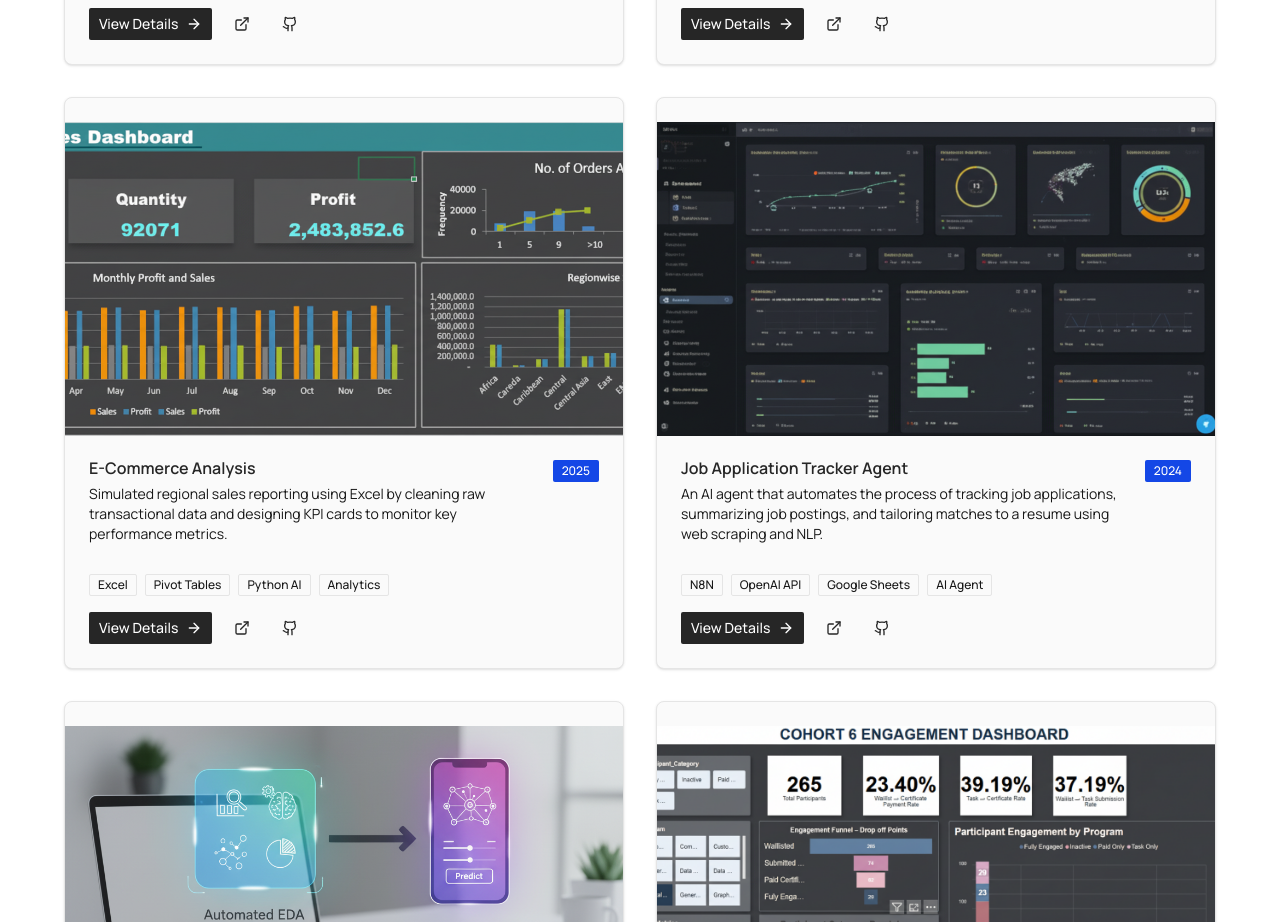
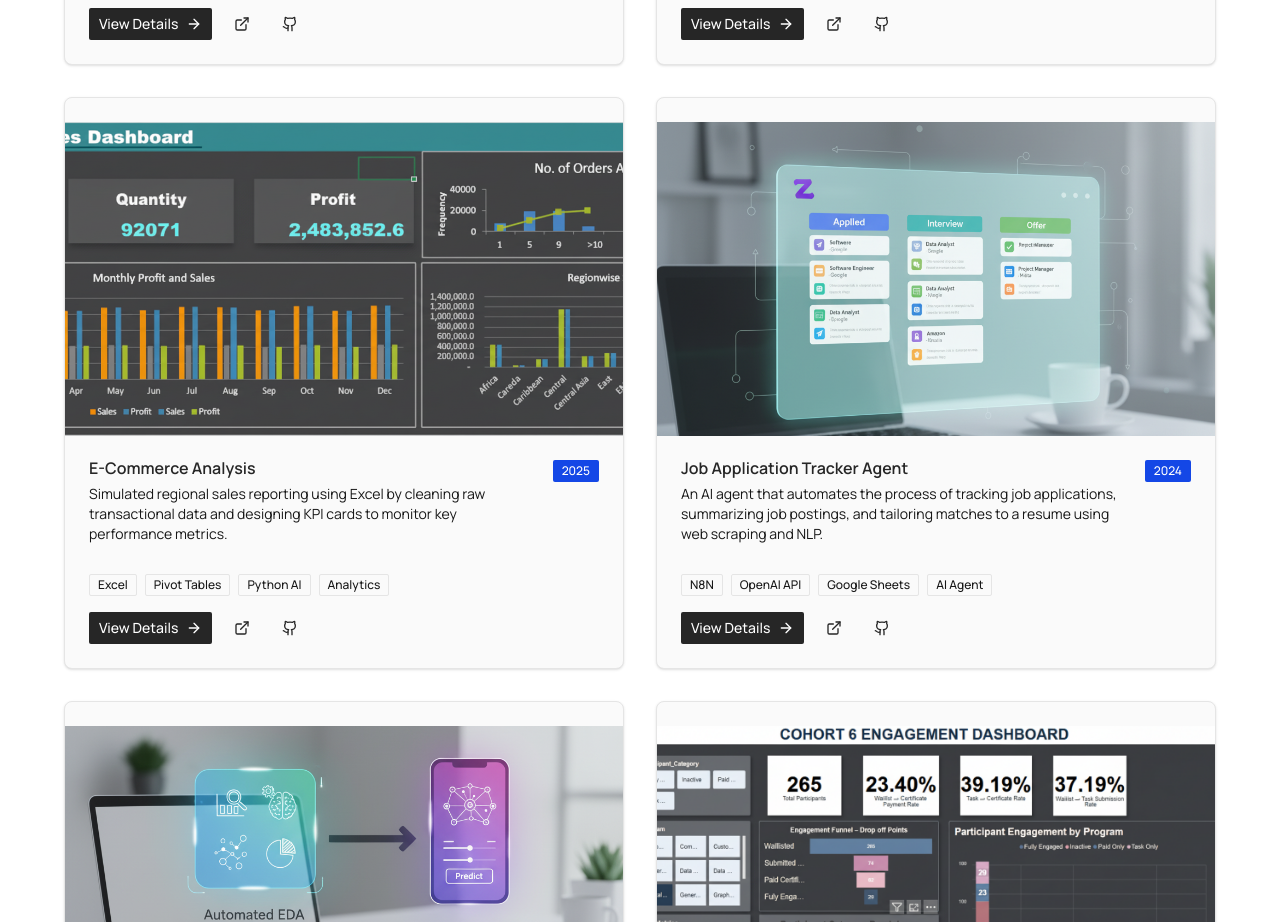
Before and after one commit to AnabDube/my-personal-portfolio, a Next.js app: page /projects in a window 1280 px wide. Shown: the part 1000-1922 px from the top of the page. Built offline with nearby package versions, Linux system fonts and the light colour scheme.

Commit message:
Update Job Application Tracker project with actual dashboard image

```diff
--- a/app/data/projects.ts
+++ b/app/data/projects.ts
@@ -128,8 +128,8 @@ export const projects: Project[] = [
     title: "Job Application Tracker Agent",
     description: "An AI agent that automates the process of tracking job applications, summarizing job postings, and tailoring matches to a resume using web scraping and NLP.",
     longDescription: "An AI agent that automates the process of tracking job applications, summarizing job postings, and tailoring matches to a resume using web scraping and NLP.",
-    image: "/images/sentiment-analysis-dashboard.png",
-    backgroundImage: "/images/sentiment-analysis-dashboard.png",
+        image: "/images/job-application-dashboard.png",
+        backgroundImage: "/images/job-application-dashboard.png",
     tags: ["N8N", "OpenAI API", "Google Sheets", "AI Agent"],
     category: "AI/ML",
     status: "Completed",
```
Also changed, not shown: public/images/job-application-dashboard.png (added).
